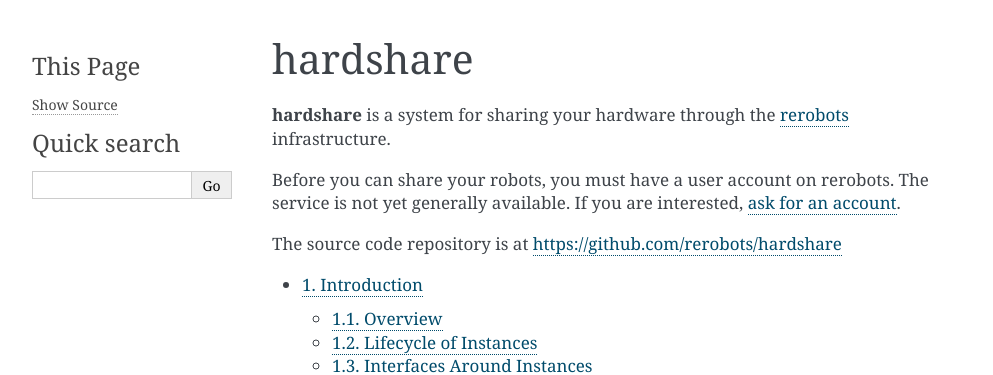
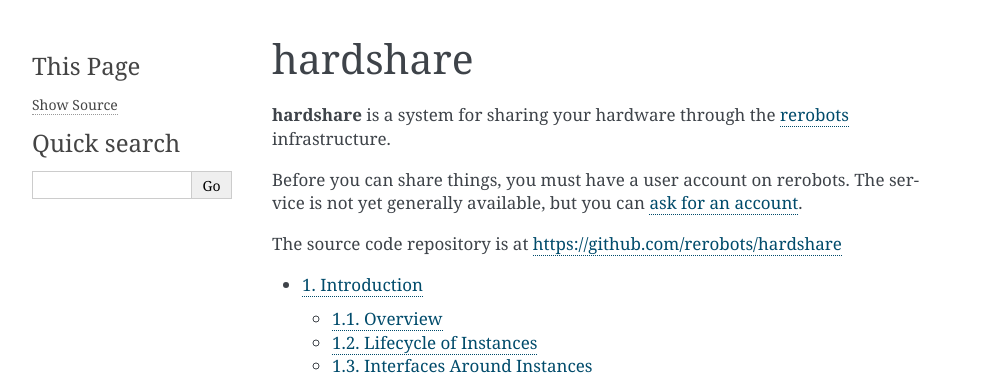
Before and after one commit to rerobots/hardshare, a Sphinx documentation site: the page built from doc/index.rst, in a window 1280 px wide. Shown: the top 375 px of the page, without its empty margins (148-1141 px from the left). Built offline with Sphinx 7.4.7, drawn with Linux system fonts in a browser that asks for light colours; the version number is read from the project's files by our own code.

Commit message:
DOC: improve prose

```diff
--- a/doc/index.rst
+++ b/doc/index.rst
@@ -4,8 +4,8 @@ hardshare
 **hardshare** is a system for sharing your hardware through the rerobots_
 infrastructure.
 
-Before you can share your robots, you must have a user account on rerobots.
-The service is not yet generally available. If you are interested, `ask for
+Before you can share things, you must have a user account on rerobots.
+The service is not yet generally available, but you can `ask for
 an account <https://rerobots.net/contact>`_.
 
 The source code repository is at https://github.com/rerobots/hardshare
```
